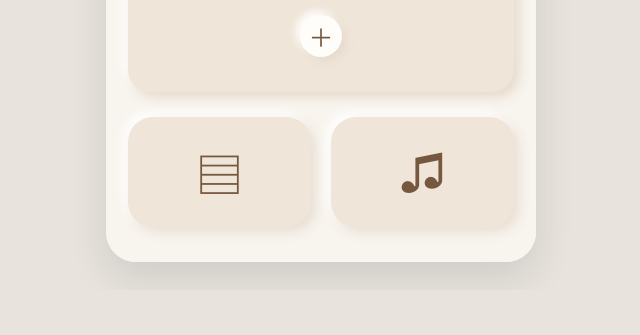
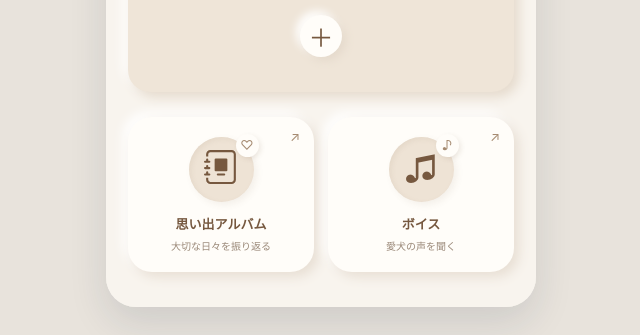
Before and after one commit to ayato-h/2026_DogLight, a plain HTML site: page index.html in a window 1280 px wide. Shown: the part 705-1040 px from the top of the page, without its empty margins (319-959 px from the left). Before the commit the page ends 995 px from the top, so only its background shows below. Drawn offline with Linux system fonts and the light colour scheme.

Commit message:
index.htmlを更新

```diff
--- a/css/common.css
+++ b/css/common.css
@@ -47,7 +47,9 @@ body {
         sans-serif;
 }
 
-h1, h2, h3 {
+h1,
+h2,
+h3 {
     color: var(--brown);
 }
 
@@ -424,11 +426,11 @@ textarea {
     transition: 0.3s;
 }
 
-.alarm-toggle input:checked + .toggle-slider {
+.alarm-toggle input:checked+.toggle-slider {
     background: #829b75;
 }
 
-.alarm-toggle input:checked + .toggle-slider::before {
+.alarm-toggle input:checked+.toggle-slider::before {
     transform: translateX(21px);
 }
 
@@ -437,7 +439,8 @@ textarea {
 .alarm-content {
     display: flex;
     flex-direction: column;
-    gap: 14px; /* 時刻とボイス選択の間隔 */
+    gap: 14px;
+    /* 時刻とボイス選択の間隔 */
 }
 
 /* ボイス選択 */
@@ -461,7 +464,8 @@ textarea {
     align-items: center;
     justify-content: center;
 
-    width: 75px; /* 幅を固定 */
+    width: 75px;
+    /* 幅を固定 */
     height: 32px;
 
     border: 1px solid var(--brown-light);
@@ -472,7 +476,7 @@ textarea {
     transition: 0.2s;
 }
 
-.voice-options input:checked + span {
+.voice-options input:checked+span {
     background: var(--brown);
     border-color: var(--brown);
     color: white;
@@ -482,41 +486,88 @@ textarea {
     background: var(--brown-light);
 }
 
-/* メニュー */
-
-/* メニュー */
-
 .home-menu {
     display: grid;
     grid-template-columns: 1fr 1fr;
-    gap: 20px;
+    gap: 14px;
 }
 
 .menu-card {
-    min-height: 110px;
-
+    position: relative;
+    min-height: 155px;
+    padding: 17px 12px;
     display: flex;
+    flex-direction: column;
     align-items: center;
     justify-content: center;
-
-    border-radius: 25px;
-    background: #efe5d8;
-
+    gap: 12px;
+    border-radius: 24px;
+    background: var(--surface);
     box-shadow:
         5px 5px 12px #e8dfd4,
         -5px -5px 12px #ffffff;
-
-    transition: 0.2s;
+    transition:
+        transform 0.25s ease,
+        box-shadow 0.25s ease;
+    overflow: hidden;
 }
 
 .menu-card:hover {
-    transform: translateY(-3px);
+    transform: translateY(-4px);
 }
+
+/* アイコンの背景 */
+
+.menu-icon-wrap {
+    position: relative;
+    width: 65px;
+    height: 65px;
+    display: grid;
+    place-items: center;
+    border-radius: 50%;
+    background: var(--brown-soft);
+    box-shadow:
+        inset 2px 2px 5px rgba(165, 138, 112, 0.12),
+        3px 3px 7px rgba(118, 88, 63, 0.08);
+}
+
+/* メインアイコン */
 
 .menu-icon {
     color: var(--brown);
-    font-size: 48px;
-    font-weight: 400;
+    font-size: 34px;
+    line-height: 1;
+}
+
+.menu-icon svg {
+    width: 34px;
+    height: 34px;
+}
+
+/* アイコンの小さな装飾 */
+
+.menu-decoration {
+    position: absolute;
+    top: -3px;
+    right: -5px;
+    width: 23px;
+    height: 23px;
+    display: grid;
+    place-items: center;
+    border-radius: 50%;
+    background: #fffdf9;
+    color: var(--brown-light);
+    font-size: 13px;
+    box-shadow: 2px 2px 5px rgba(118, 88, 63, 0.12);
+}
+
+/* メニューの文字 */
+
+.menu-text {
+    display: flex;
+    flex-direction: column;
+    align-items: center;
+    gap: 5px;
 }
 
 .menu-title {
@@ -527,19 +578,16 @@ textarea {
 
 .menu-description {
     color: var(--muted);
-    font-size: 11px;
-    font-weight: bold;
+    font-size: 10px;
 }
 
-/* フッター */
-
-.home-footer {
-    padding: 5px 0;
+/* 右上の矢印 */
+.menu-arrow {
+    position: absolute;
+    top: 12px;
+    right: 14px;
     color: var(--brown-light);
-    text-align: center;
-    font-size: 11px;
-    font-weight: bold;
-    letter-spacing: 1px;
+    font-size: 13px;
 }
 
 /* 小さいスマホ */
--- a/index.html
+++ b/index.html
@@ -66,11 +66,35 @@
             </section>
 
             <section class="home-menu">
-                <a href="pages/album.html" class="menu-card">
-                    <span class="menu-icon">▤</span>
+                <!-- 思い出アルバム -->
+                <a href="pages/album.html" class="menu-card menu-card--album">
+                    <div class="menu-icon-wrap">
+                        <span class="menu-icon">
+                            <svg xmlns="http://www.w3.org/2000/svg" width="16" height="16" fill="currentColor" class="bi bi-journal-album" viewBox="0 0 16 16"><path d="M5.5 4a.5.5 0 0 0-.5.5v5a.5.5 0 0 0 .5.5h5a.5.5 0 0 0 .5-.5v-5a.5.5 0 0 0-.5-.5zm1 7a.5.5 0 0 0 0 1h3a.5.5 0 0 0 0-1z" /><path d="M3 0h10a2 2 0 0 1 2 2v12a2 2 0 0 1-2 2H3a2 2 0 0 1-2-2v-1h1v1a1 1 0 0 0 1 1h10a1 1 0 0 0 1-1V2a1 1 0 0 0-1-1H3a1 1 0 0 0-1 1v1H1V2a2 2 0 0 1 2-2" /><path d="M1 5v-.5a.5.5 0 0 1 1 0V5h.5a.5.5 0 0 1 0 1h-2a.5.5 0 0 1 0-1zm0 3v-.5a.5.5 0 0 1 1 0V8h.5a.5.5 0 0 1 0 1h-2a.5.5 0 0 1 0-1zm0 3v-.5a.5.5 0 0 1 1 0v.5h.5a.5.5 0 0 1 0 1h-2a.5.5 0 0 1 0-1z" /></svg>
+                        </span>
+                        <span class="menu-decoration">♡</span>
+                    </div>
+
+                    <div class="menu-text">
+                        <span class="menu-title">思い出アルバム</span>
+                        <span class="menu-description">大切な日々を振り返る</span>
+                    </div>
+
+                    <span class="menu-arrow">↗</span>
                 </a>
-                <a href="pages/voice.html" class="menu-card">
-                    <span class="menu-icon">♫</span>
+                <!-- ボイス -->
+                <a href="pages/voice.html" class="menu-card menu-card--voice">
+                    <div class="menu-icon-wrap">
+                        <span class="menu-icon">♫</span>
+                        <span class="menu-decoration">♪</span>
+                    </div>
+
+                    <div class="menu-text">
+                        <span class="menu-title">ボイス</span>
+                        <span class="menu-description">愛犬の声を聞く</span>
+                    </div>
+
+                    <span class="menu-arrow">↗</span>
                 </a>
             </section>
         </main>
```
Lines whose indentation alone changed are shown as unchanged.
